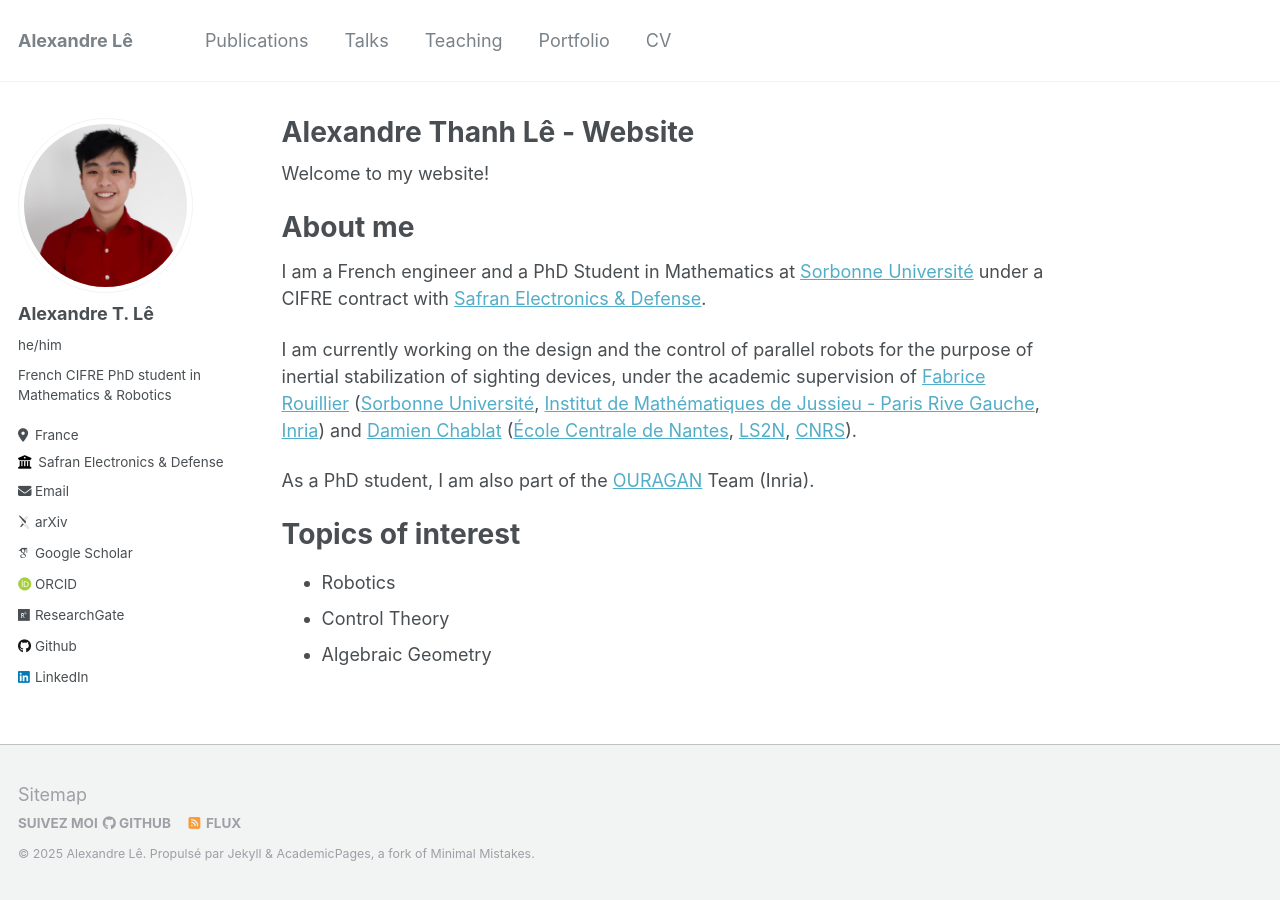
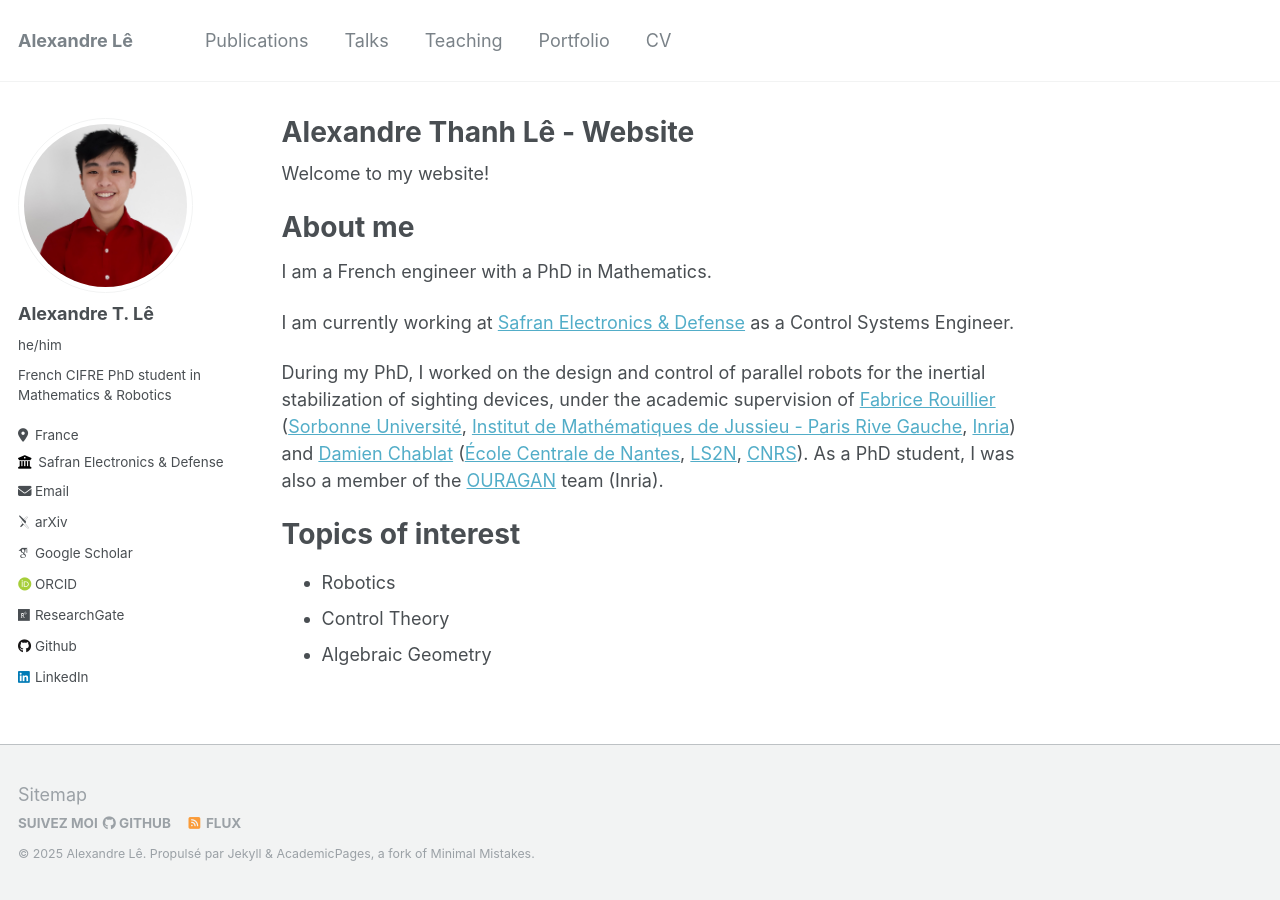
Before and after one commit to alexandre-tle/alexandre-tle.github.io, a Jekyll site: the page built from _pages/about.md, in a window 1280 px wide. Built offline with Jekyll 4.4.1, drawn with Linux system fonts in a browser that asks for light colours; some web fonts are replaced.

Commit message:
update biography

```diff
--- a/_pages/about.md
+++ b/_pages/about.md
@@ -12,11 +12,11 @@ Welcome to my website!
 About me
 ======
 
-I am a French engineer and a PhD Student in Mathematics at [Sorbonne Université](https://www.sorbonne-universite.fr/en) under a CIFRE contract with [Safran Electronics & Defense](https://www.safran-group.com/companies/safran-electronics-defense).
+I am a French engineer with a PhD in Mathematics.
 
-I am currently working on the design and the control of parallel robots for the purpose of inertial stabilization of sighting devices, under the academic supervision of [Fabrice Rouillier](https://who.rocq.inria.fr/Fabrice.Rouillier/index.php) ([Sorbonne Université](https://www.sorbonne-universite.fr/en), [Institut de Mathématiques de Jussieu - Paris Rive Gauche](https://www.imj-prg.fr/), [Inria](https://www.inria.fr/en)) and [Damien Chablat](https://pagesperso.ls2n.fr/~chablat-d/) ([École Centrale de Nantes](https://www.ec-nantes.fr/english-version?l=1), [LS2N](https://www.ls2n.fr), [CNRS](https://www.cnrs.fr/en)).
+I am currently working at [Safran Electronics & Defense](https://www.safran-group.com/companies/safran-electronics-defense) as a Control Systems Engineer.
 
-As a PhD student, I am also part of the [OURAGAN](https://www.inria.fr/en/ouragan) Team (Inria).
+During my PhD, I worked on the design and control of parallel robots for the inertial stabilization of sighting devices, under the academic supervision of [Fabrice Rouillier](https://who.rocq.inria.fr/Fabrice.Rouillier/index.php) ([Sorbonne Université](https://www.sorbonne-universite.fr/en), [Institut de Mathématiques de Jussieu - Paris Rive Gauche](https://www.imj-prg.fr/), [Inria](https://www.inria.fr/en)) and [Damien Chablat](https://pagesperso.ls2n.fr/~chablat-d/) ([École Centrale de Nantes](https://www.ec-nantes.fr/english-version?l=1), [LS2N](https://www.ls2n.fr), [CNRS](https://www.cnrs.fr/en)). As a PhD student, I was also a member of the [OURAGAN](https://www.inria.fr/en/ouragan) team (Inria).
 
 
 Topics of interest
```
